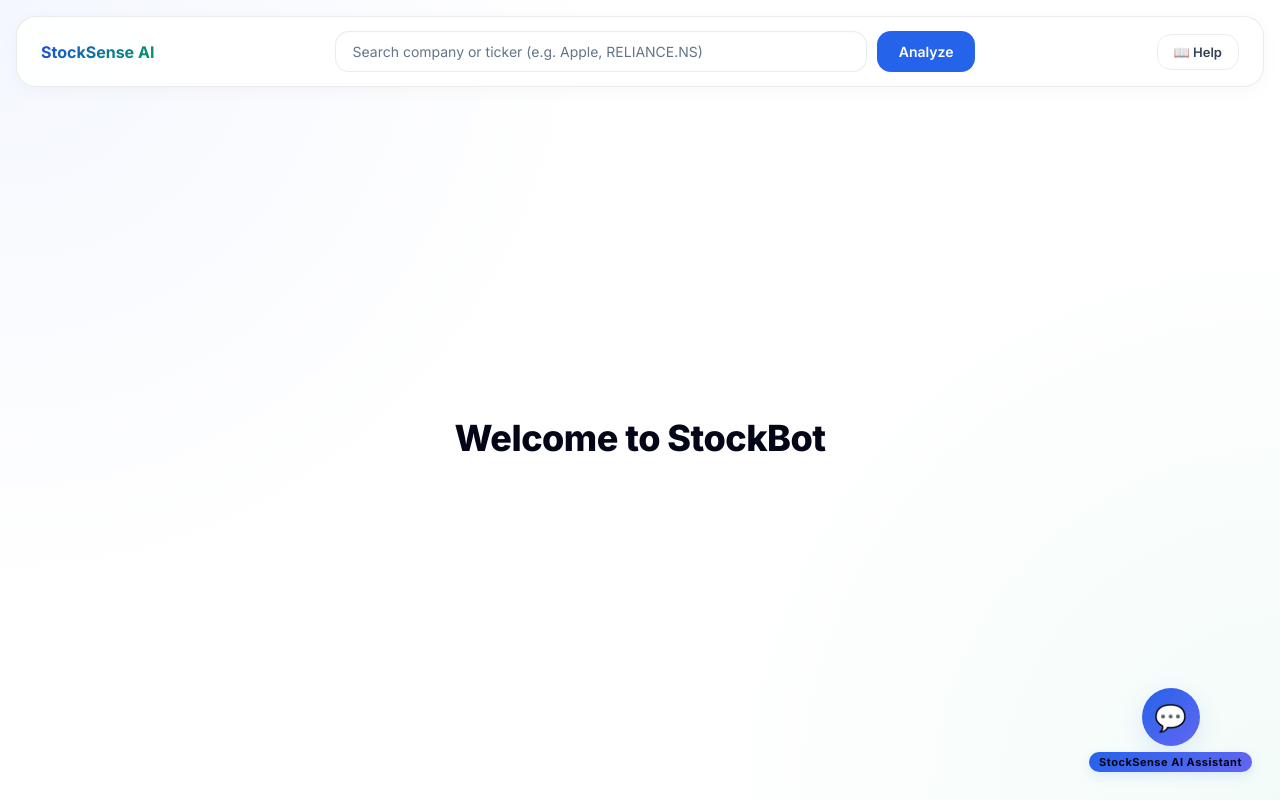
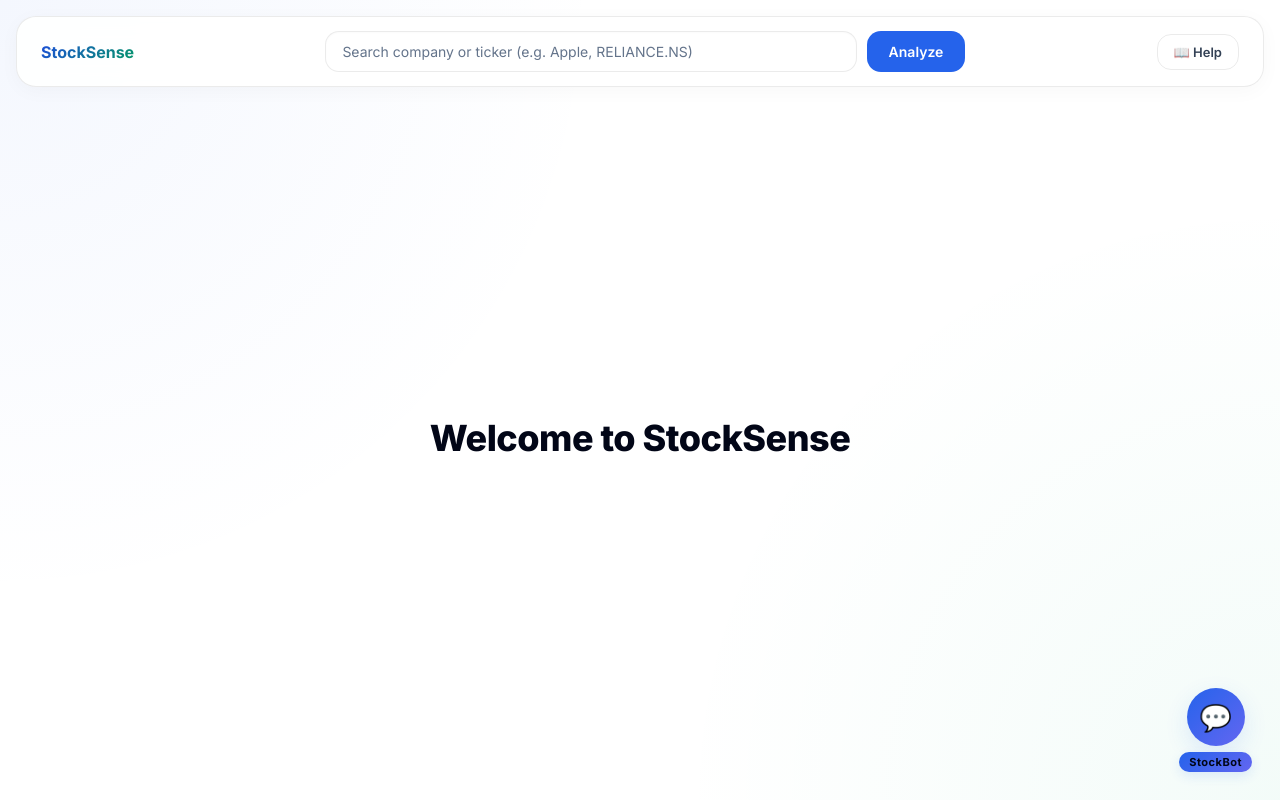
Before and after one commit to Mitali2209/Stock-Market-Sentiment-Analysis-Chatbot-, a plain HTML site: page frontend/index.html in a window 1280 px wide. Drawn offline with nearby package versions, Linux system fonts and the light colour scheme.

Commit message:
Branding: update main name to StockSense and welcome message

```diff
--- a/frontend/index.html
+++ b/frontend/index.html
@@ -20,7 +20,7 @@
             <!-- Top Navigation -->
             <header class="top-nav glass-panel">
                 <div class="nav-brand">
-                    <span class="brand-name">StockSense AI</span>
+                    <span class="brand-name">StockSense</span>
                 </div>
                 <div class="search-container">
                     <div class="search-input-wrapper">
@@ -204,15 +204,15 @@
 
             <!-- Welcome State -->
             <div id="welcome-state" class="welcome-state">
-                <h1>Welcome to StockBot</h1>
+                <h1>Welcome to StockSense</h1>
             </div>
         </main>
     </div>
 
     <!-- Floating Chatbot Widget -->
     <div class="chat-widget-wrapper">
-        <button class="chat-widget-btn" onclick="toggleChat()" aria-label="Open StockBot assistant">💬</button>
-        <span class="chat-widget-label" onclick="toggleChat()">StockSense AI Assistant</span>
+        <button class="chat-widget-btn" onclick="toggleChat()" aria-label="Open StockBot">💬</button>
+        <span class="chat-widget-label" onclick="toggleChat()">StockBot</span>
     </div>
 
     <div class="chat-popup glass-panel" id="chat-popup" role="dialog" aria-label="StockBot Chat">
```
